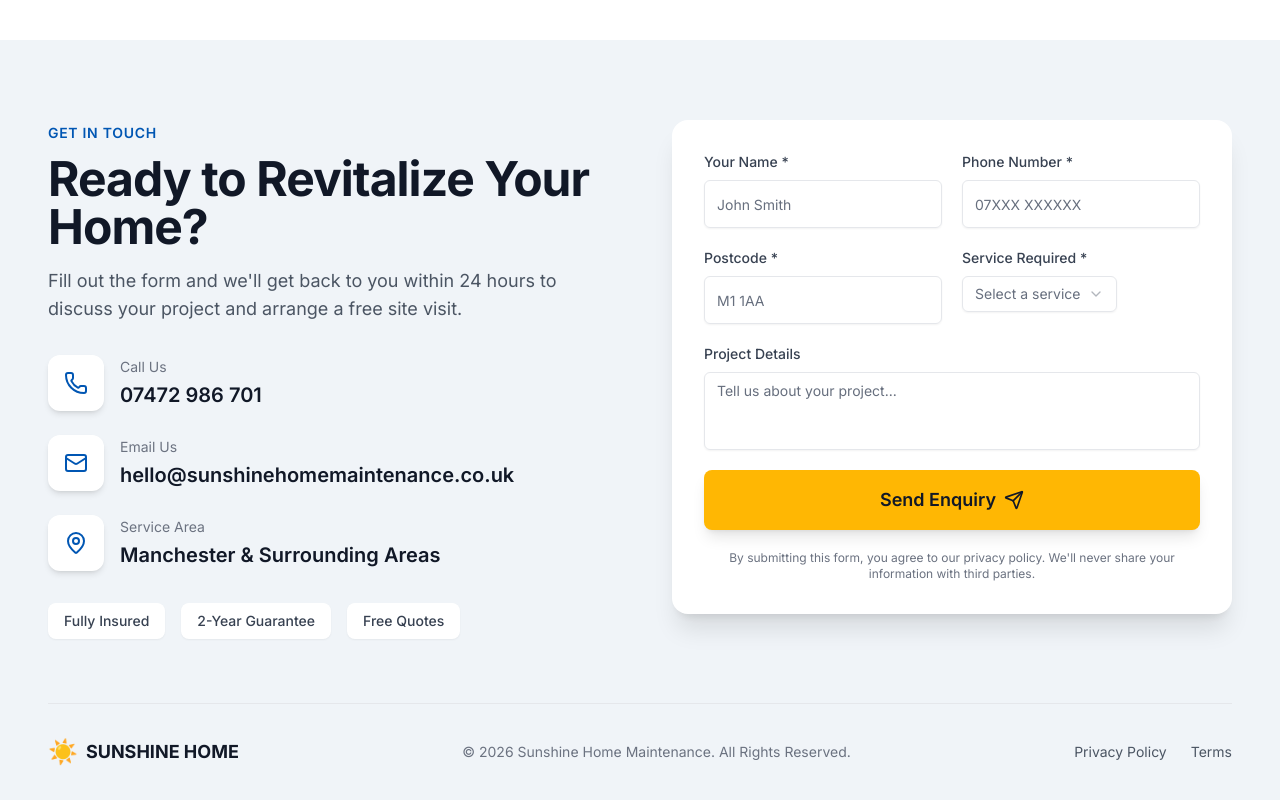
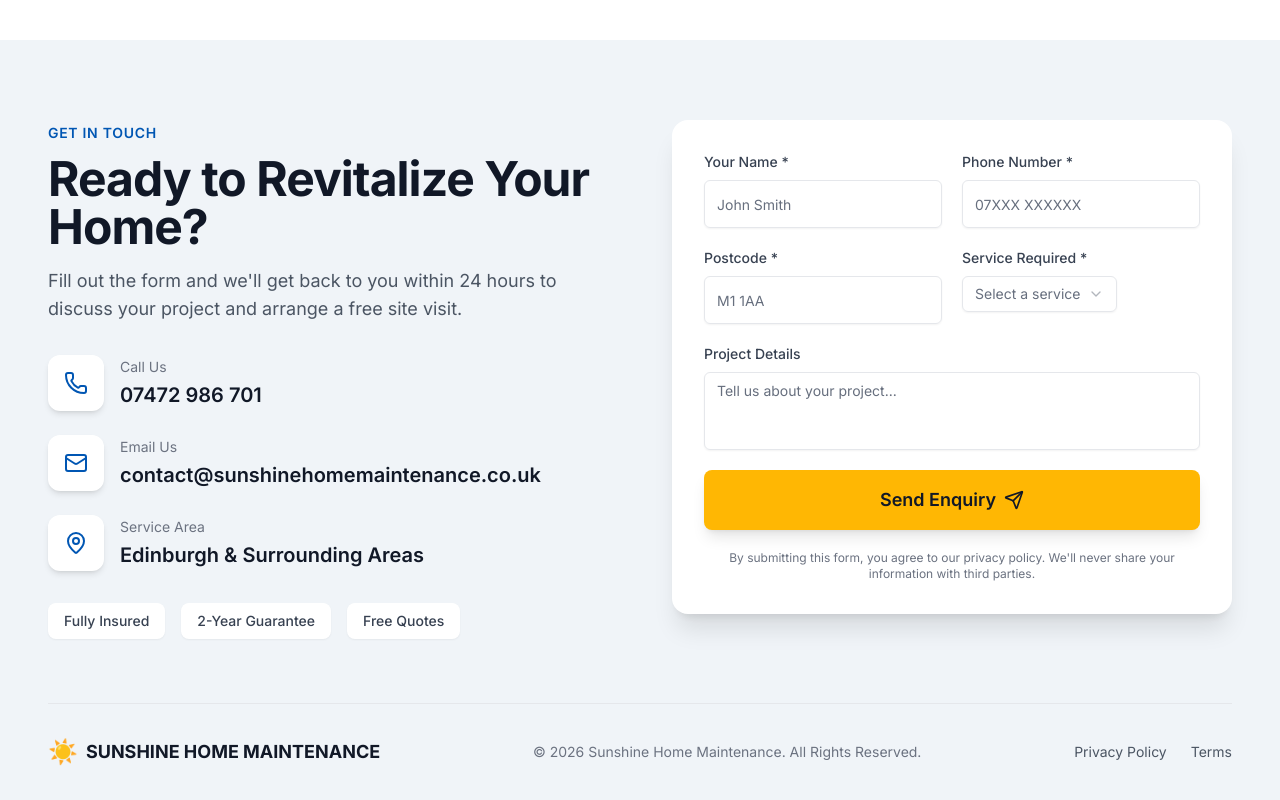
Before and after one commit to Jaspal000/Sunshine-Home, a React (Vite) app: page / in a window 1280 px wide. Shown: the part 6022-6822 px from the top of the page. Built offline with nearby package versions, Linux system fonts and the light colour scheme.

Commit message:
Update contact details in Footer component

```diff
--- a/src/sections/Footer.tsx
+++ b/src/sections/Footer.tsx
@@ -104,7 +104,7 @@ const Footer = () => {
               </a>
 
               <a
-                href="mailto:hello@sunshinehomemaintenance.co.uk"
+                href="mailto:contact@sunshinehomemaintenance.co.uk"
                 className="flex items-center gap-3 sm:gap-4 group"
               >
                 <div className="w-11 h-11 sm:w-14 sm:h-14 bg-white rounded-lg sm:rounded-xl shadow-md flex items-center justify-center group-hover:bg-[#0056b3] transition-colors flex-shrink-0">
@@ -113,7 +113,7 @@ const Footer = () => {
                 <div className="min-w-0">
                   <div className="text-xs sm:text-sm text-gray-500 mb-0.5 sm:mb-1">Email Us</div>
                   <div className="text-base sm:text-lg md:text-xl font-semibold text-gray-900 group-hover:text-[#0056b3] transition-colors truncate">
-                    hello@sunshinehomemaintenance.co.uk
+                    contact@sunshinehomemaintenance.co.uk
                   </div>
                 </div>
               </a>
@@ -125,7 +125,7 @@ const Footer = () => {
                 <div className="min-w-0">
                   <div className="text-xs sm:text-sm text-gray-500 mb-0.5 sm:mb-1">Service Area</div>
                   <div className="text-lg sm:text-xl font-semibold text-gray-900">
-                    Manchester & Surrounding Areas
+                    Edinburgh & Surrounding Areas
                   </div>
                 </div>
               </div>
@@ -285,7 +285,7 @@ const Footer = () => {
             <div className="flex items-center gap-2">
               <span className="text-xl sm:text-2xl">☀️</span>
               <span className="font-bold text-sm sm:text-lg text-gray-900">
-                SUNSHINE HOME
+                SUNSHINE HOME MAINTENANCE
               </span>
             </div>
             <p className="text-xs sm:text-sm text-gray-500 text-center">
```
